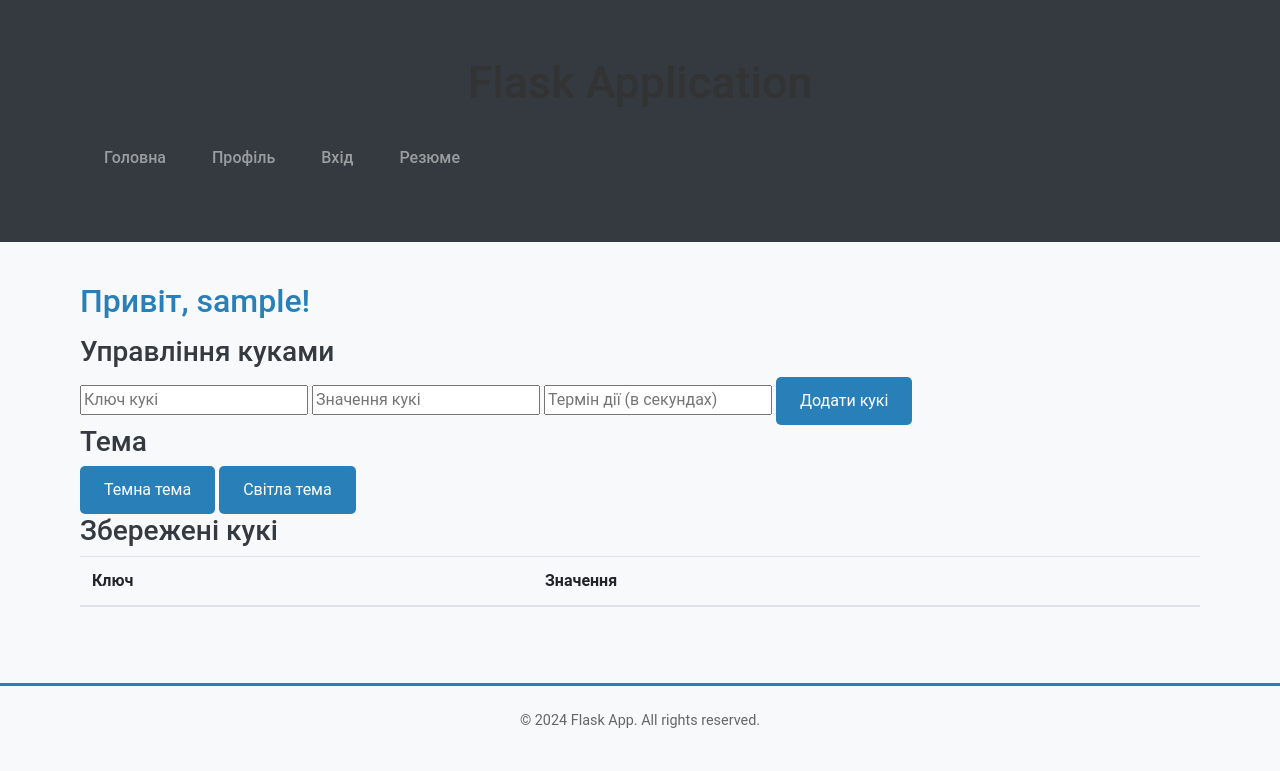
After one commit to OleksandrDn/flask-app-lab, a Flask app: page /user/profile in a window 1280 px wide. The commit adds this page. Shown: the top 771 px of the page. Run offline with Flask 3, Linux system fonts and the light colour scheme; the visitor is signed in with stand-in values (Sample User, id 1); lists and menus that the app fills with data are empty; some libraries are stand-ins or nearby versions.

Commit message:
add login add profile add theme and other

```diff
--- a/app/static/css/style.css
+++ b/app/static/css/style.css
@@ -3,7 +3,7 @@
 /* Загальні стилі */
 body {
     font-family: 'Roboto', sans-serif; /* Сучасний шрифт */
-    background-color: #eef2f3; /* Світло-сірий фон */
+    background-color: #414546; /* Світло-сірий фон */
     margin: 0;
     padding: 0;
 }
@@ -32,9 +32,9 @@ h2 {
 section {
     margin-bottom: 30px;
     padding: 30px;
-    background-color: #fff; /* Білий фон для секцій */
+    background-color: #ffffff; /* Білий фон для секцій */
     border-radius: 10px; /* Закруглені кути */
-    box-shadow: 0 8px 16px rgba(0, 0, 0, 0.1); /* Легка тінь для секцій */
+    box-shadow: 0 8px 16px rgba(238, 7, 7, 0.1); /* Легка тінь для секцій */
 }
 
 /* Стиль для навігаційного меню */
@@ -99,3 +99,17 @@ footer {
     font-size: 0.9rem; /* Менший розмір шрифту для футера */
     color: #666; /* Темно-сірий колір тексту */
 }
+
+
+
+
+body {
+    background-color: #333;
+    color: #fff;
+}
+
+
+body {
+    background-color: #fff;
+    color: #000;
+}
--- a/app/templates/base.html
+++ b/app/templates/base.html
@@ -1,28 +1,83 @@
 <!DOCTYPE html>
-<html lang="en">
+<html lang="uk">
+
 <head>
     <meta charset="UTF-8">
     <meta name="viewport" content="width=device-width, initial-scale=1, shrink-to-fit=no">
-    <title>{% block title %} {% endblock %} - FlaskApp </title>
+    <title>{% block title %} {% endblock %} - FlaskApp</title>
     <link rel="stylesheet" href="https://stackpath.bootstrapcdn.com/bootstrap/4.5.2/css/bootstrap.min.css">
     <link rel="stylesheet" href="{{ url_for('static', filename='css/style.css') }}">
 </head>
-<body>
+
+<body class="{% if request.cookies.get('theme') == 'dark' %}bg-dark text-dark{% else %}bg-light text-dark{% endif %}">
+
     <header class="bg-dark text-white p-3">
         <div class="container">
             <h1>Flask Application</h1>
+            <nav class="navbar navbar-expand-lg navbar-dark">
+                <ul class="navbar-nav">
+                    <li class="nav-item">
+                        <a class="nav-link" href="{{ url_for('home') }}">Головна</a>
+                    </li>
+                    <li class="nav-item">
+                        <a class="nav-link" href="{{ url_for('users.profile') }}">Профіль</a>
+                    </li>
+                    <li class="nav-item">
+                        <a class="nav-link" href="{{ url_for('users.login') }}">Вхід</a>
+                    </li>
+                    <li class="nav-item">
+                        <a class="nav-link" href="{{ url_for('resume') }}">Резюме</a>
+                    </li>
+                    <!-- Якщо є додаткові сторінки, додавайте їх тут -->
+                </ul>
+            </nav>
         </div>
     </header>
 
+    <!-- Підтримка flash повідомлень -->
+    {% with msg = get_flashed_messages(with_categories=True) %}
+    {% if msg %}
+        {% for category, message in msg %}
+            <div class="alert alert-{{ category }} alert-dismissible fade show" role="alert">
+                <strong>{{ message }}</strong>
+                <button type="button" class="close" data-dismiss="alert" aria-label="Закрити">
+                    <span aria-hidden="true">&times;</span>
+                </button>
+            </div>
+        {% endfor %}
+    {% endif %}
+    {% endwith %}
+
+
+
+    {% with messages = get_flashed_messages(with_categories=true) %}
+    {% if messages %}
+        <div class="container">
+            {% for category, message in messages %}
+                <div class="alert alert-{{ category }} alert-dismissible fade show" role="alert">
+                    {{ message }}
+                    <button type="button" class="close" data-dismiss="alert" aria-label="Close">
+                        <span aria-hidden="true">&times;</span>
+                    </button>
+                </div>
+            {% endfor %}
+        </div>
+    {% endif %}
+{% endwith %}
+
+
     <div class="container">
         {% block content %}
-
+        <!-- Контент сторінки буде тут -->
         {% endblock %}
     </div>
+
     <footer class="bg-light text-center py-4">
         <p>&copy; 2024 Flask App. All rights reserved.</p>
     </footer>
+
     <script src="https://code.jquery.com/jquery-3.5.1.slim.min.js"></script>
     <script src="https://cdn.jsdelivr.net/npm/bootstrap@4.5.2/dist/js/bootstrap.bundle.min.js"></script>
 </body>
+
 </html>
--- /dev/null
+++ b/app/users/templates/profile.html
@@ -0,0 +1,38 @@
+{% extends "base.html" %}
+
+{% block title %}Профіль{% endblock %}
+
+{% block content %}
+    <h2>Привіт, {{ username }}!</h2>
+
+    <!-- Форма для додавання/видалення куків -->
+    <h3>Управління куками</h3>
+    <form method="POST">
+        <input type="text" name="cookie_key" placeholder="Ключ кукі">
+        <input type="text" name="cookie_value" placeholder="Значення кукі">
+        <input type="number" name="expires" placeholder="Термін дії (в секундах)">
+        <button type="submit" name="action" value="add" class="btn btn-success">Додати кукі</button>
+    </form>
+
+    <h3>Тема</h3>
+    <a href="{{ url_for('users.set_theme', theme='dark') }}" class="btn btn-dark">Темна тема</a>
+    <a href="{{ url_for('users.set_theme', theme='light') }}" class="btn btn-light">Світла тема</a>
+
+    <h3>Збережені кукі</h3>
+    <table class="table">
+        <thead>
+            <tr>
+                <th>Ключ</th>
+                <th>Значення</th>
+            </tr>
+        </thead>
+        <tbody>
+            {% for key, value in cookies.items() %}
+                <tr>
+                    <td>{{ key }}</td>
+                    <td>{{ value }}</td>
+                </tr>
+            {% endfor %}
+        </tbody>
+    </table>
+{% endblock %}
--- a/app/users/views.py
+++ b/app/users/views.py
@@ -1,6 +1,78 @@
-from flask import render_template, request, redirect, url_for, make_response
-from . import user_bp
+from flask import render_template, request, redirect, url_for, make_response, session, flash
+from . import user_bp  # Можливо, ім'я Blueprint вказане як users у вашому __init__.py
 from datetime import timedelta
+
+@user_bp.route('/set_theme/<theme>')
+def set_theme(theme):
+    if theme in ['light', 'dark']:  # Дозволяємо тільки два варіанти
+        response = make_response(redirect('/user/profile'))  # Перенаправляємо на сторінку профілю
+        response.set_cookie('theme', theme)  # Зберігаємо вибір користувача в куці
+        flash(f'Тема змінена на {theme}.', 'success')  # Виводимо повідомлення
+        return response
+    flash('Невірна тема.', 'danger')
+    return redirect('/profile')
+
+
+
+
+@user_bp.route('/profile', methods=['GET', 'POST'])
+def profile():
+    if 'username' not in session:
+        flash('Будь ласка, увійдіть у систему.', 'danger')
+        return redirect('/login')
+
+    theme = request.cookies.get('theme', 'light')  # Витягуємо тему з куки або ставимо 'light' за замовчуванням
+
+    if request.method == 'POST':
+        action = request.form.get('action')
+        cookie_key = request.form.get('cookie_key')
+        cookie_value = request.form.get('cookie_value')
+
+        if action == 'add':
+            expires = request.form.get('expires')
+            response = make_response(redirect('/profile'))
+            response.set_cookie(cookie_key, cookie_value, max_age=int(expires) if expires else None)
+            flash(f'Кукі "{cookie_key}" успішно додано.', 'success')
+            return response
+
+        elif action == 'delete':
+            response = make_response(redirect('/profile'))
+            response.delete_cookie(cookie_key)
+            flash(f'Кукі "{cookie_key}" успішно видалено.', 'success')
+            return response
+
+    cookies = request.cookies  # Отримати всі кукі
+    return render_template('profile.html', username=session['username'], cookies=cookies, theme=theme)
+
+
+
+# Зазначаємо правильні дані для входу
+VALID_USERNAME = "testuser"
+VALID_PASSWORD = "password123"
+
+@user_bp.route("/login", methods=["GET", "POST"])
+def login():
+    if request.method == "POST":
+        username = request.form.get("username")
+        password = request.form.get("password")
+
+        # Перевірка правильності даних
+        if username == VALID_USERNAME and password == VALID_PASSWORD:
+            session["username"] = username  # Зберігаємо користувача в сесію
+            flash("Вхід успішний!", "success")
+            return redirect(url_for("users.profile"))
+        else:
+            flash("Невірні дані для входу. Спробуйте ще раз.", "danger")
+            return redirect(url_for("users.login"))
+
+    return render_template("login.html")
+
+@user_bp.route('/logout', methods=['POST'])
+def logout():
+    session.pop('username', None)  # Видаляємо ім'я користувача з сесії
+    flash("Ви вийшли з системи.", "success")
+    return redirect(url_for('users.login'))
+
 
 
 @user_bp.route('/hi/<string:name>')
@@ -9,14 +81,12 @@ def greeting(name):
     age = request.args.get('age', 0, int)
     return render_template('users/hi.html', name=name, age=age)
 
-
 @user_bp.route('/admin')
 def admin():
     to_url = url_for("users.greeting", age=45,
-                     name='administrator', external=True)
+                     name='administrator', external=True)  # Змінили на users.greeting
     print(to_url)
     return redirect(to_url)
-
 
 @user_bp.route('/set_cookie')
 def set_cookie():
@@ -33,5 +103,5 @@ def get_cookie():
 @user_bp.route('/delete_cookie')
 def delete_cookie():
     response = make_response('Кука видалена')
-    response.set_cookie('username', '', expires=0) # response.set_cookie('username', '', max_age=0)
+    response.set_cookie('username', '', expires=0)
     return response
```
Also changed, not shown: app/users/templates/login.html (added, +35 -0 lines).
